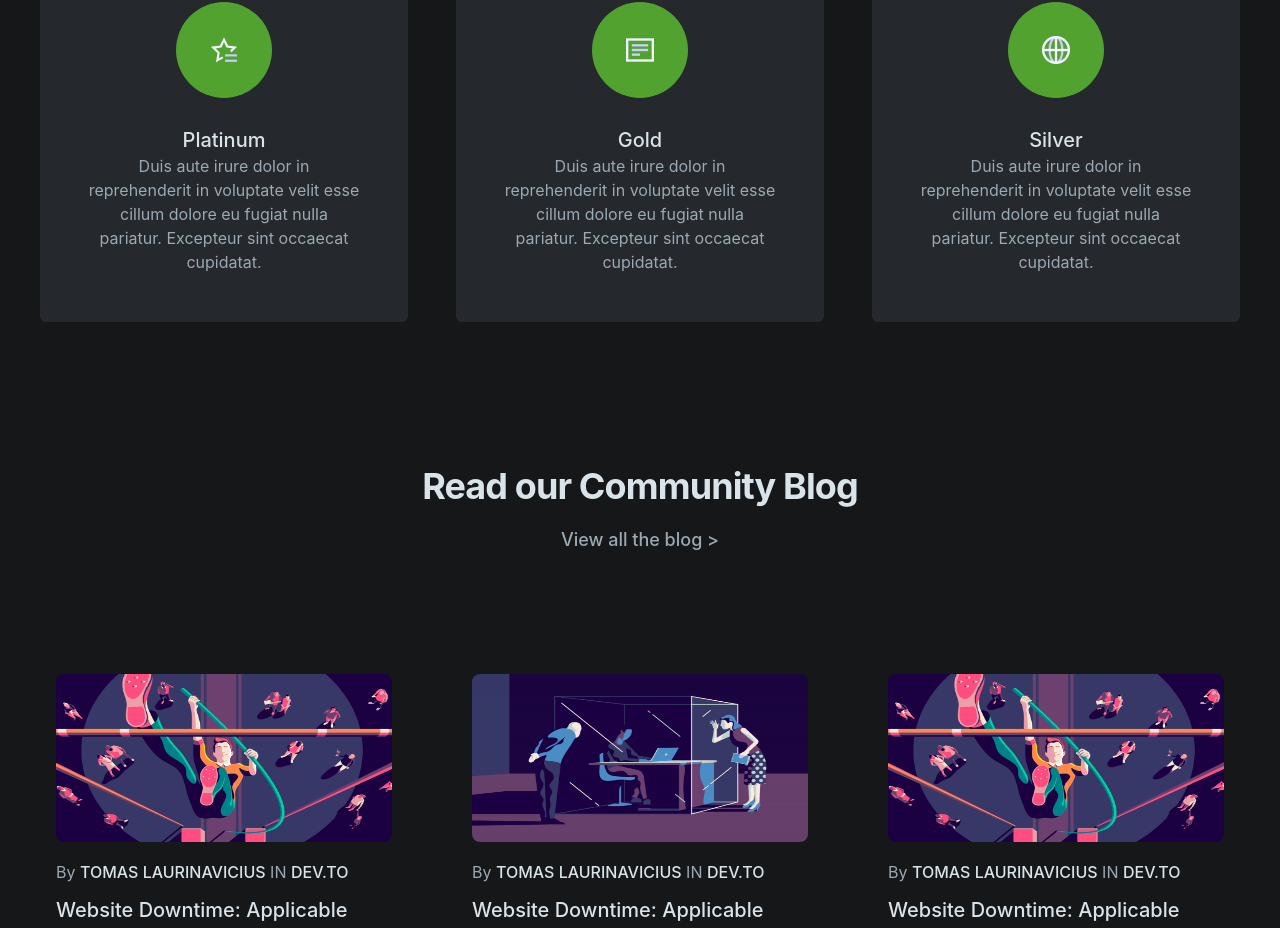
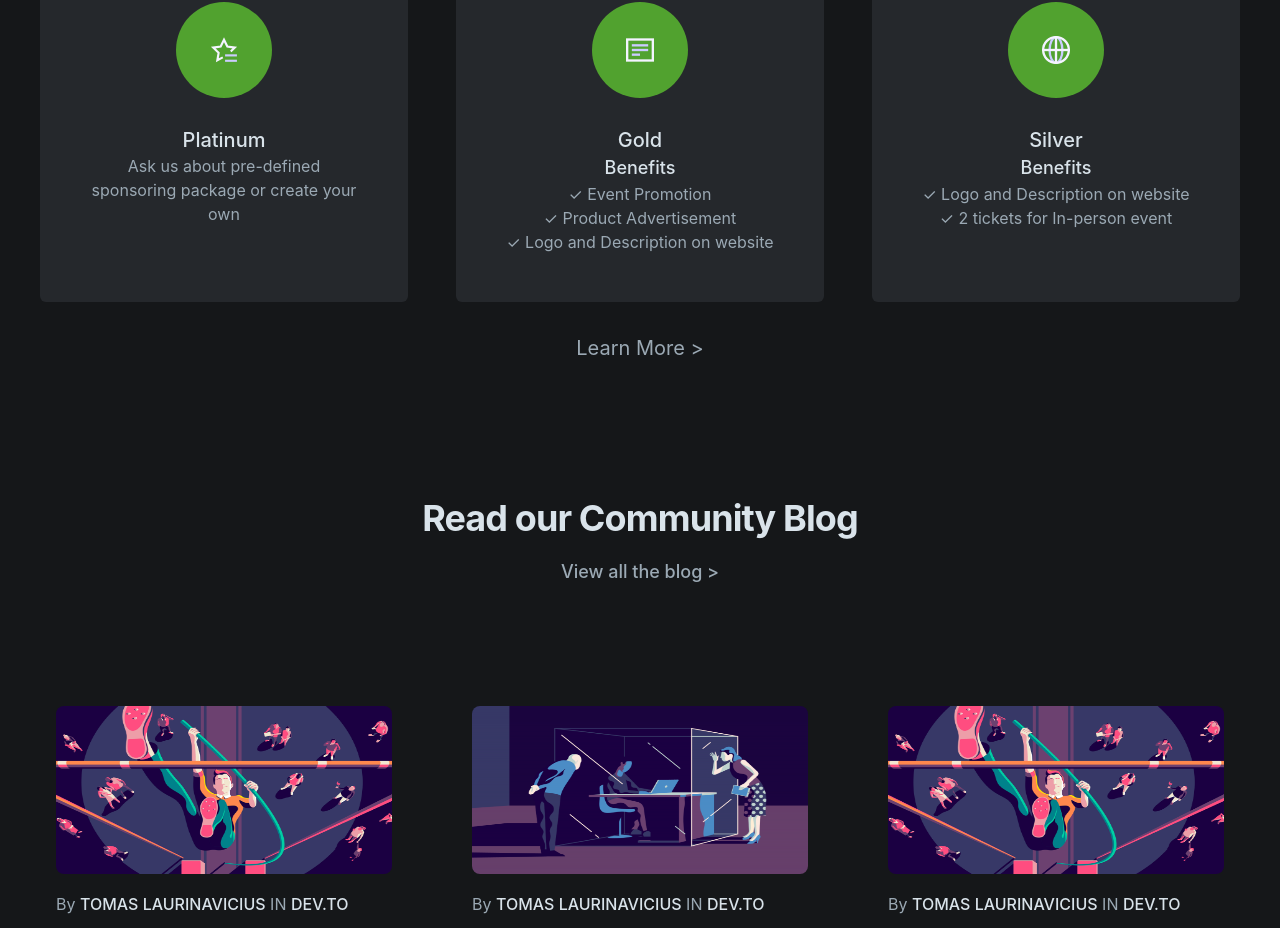
Before and after one commit to SurPathHub/SurPathHub.github.io, a Next.js app: page / in a window 1280 px wide. Shown: the part 3115-4043 px from the top of the page. Built offline with nearby package versions, Linux system fonts and the light colour scheme; a web font is replaced by a local one.

Commit message:
Update SupportOurProgram.js

```diff
--- a/src/components/homepage/SupportOurProgram.js
+++ b/src/components/homepage/SupportOurProgram.js
@@ -4,14 +4,22 @@ const communityPrograms = [
   {
     name: 'Platinum',
     imgSrc: '/img/icons/stars.svg',
+    info: 'Ask us about pre-defined sponsoring package or create your own',
   },
   {
     name: 'Gold',
     imgSrc: '/img/icons/file.svg',
+    subtxt:'Benefits',
+    info: '✓ Event Promotion',
+    info2: '✓ Product Advertisement',
+    info3: '✓ Logo and Description on website',
   },
   {
     name: 'Silver',
     imgSrc: '/img/icons/globe.svg',
+    subtxt:'Benefits',
+    info: '✓ Logo and Description on website',
+    info2: '✓ 2 tickets for In-person event',
   },
 ]
 
@@ -58,15 +66,24 @@ const SupportOurProgram = () => {
                 <h3 className='text-xl font-medium text-home__title'>
                   {program.name}
                 </h3>
+              <h4 className='text-lg font-medium text-home__title'>
+                {program.subtxt}
+                </h4>
                 <p className='text-base text-home__text'>
-                  Duis aute irure dolor in reprehenderit in voluptate velit esse
-                  cillum dolore eu fugiat nulla pariatur. Excepteur sint
-                  occaecat cupidatat.
+                {program.info}
+                <br></br>
+                {program.info2}
+                <br></br>
+                {program.info3}
                 </p>
               </div>
             </div>
           ))}
         </div>
+        <br></br>
+        <h3 className='text-xl text-home__text'>
+        Learn More &gt;
+        </h3>
       </div>
     </>
   )
```
